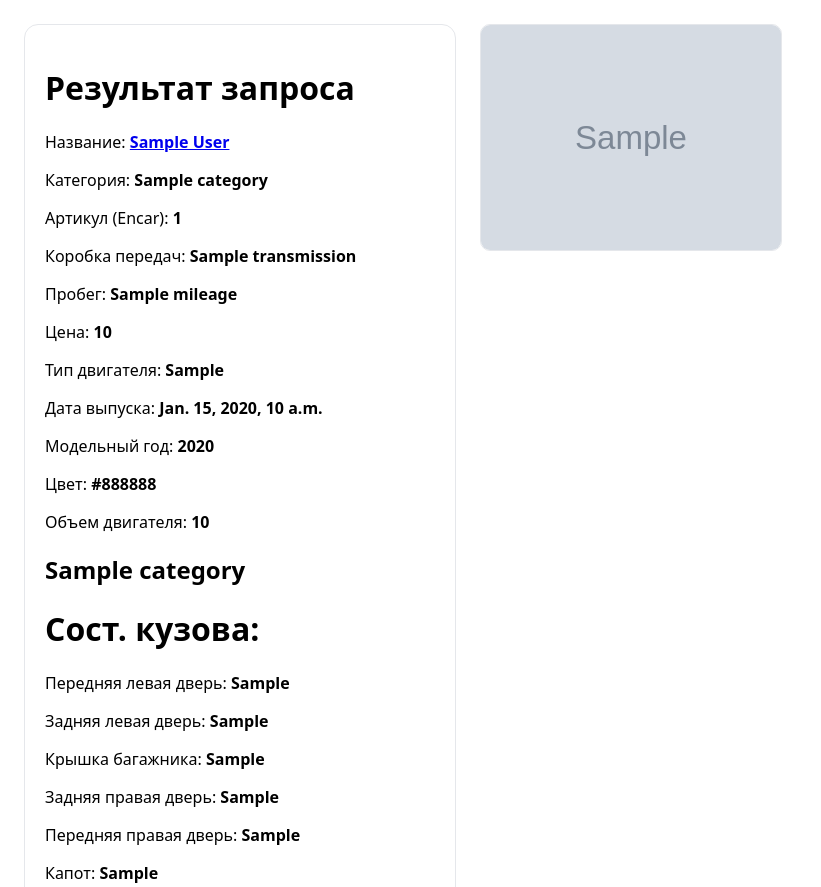
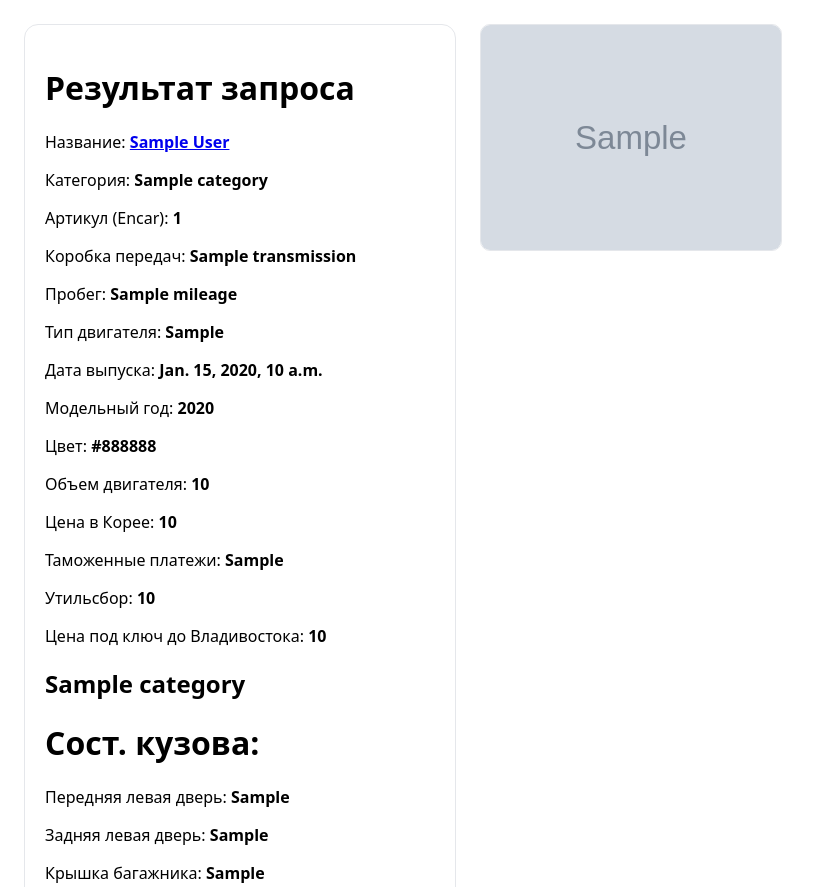
Before and after one commit to coldtema/auto_parse, a Django app: template encar_parse/parser/templates/parser/vechile.html in a window 1280 px wide. Shown: the top 887 px of the page, without its empty margins (0-821 px from the left). Run offline with Django 5.2, Linux system fonts and the light colour scheme; the template is opened without the code that fills it: most values are stand-ins (such as "Sample title", 1, 10 or a date in 2020); grey boxes marked "Sample" are stand-in pictures.

Commit message:
added new info in template

```diff
--- a/encar_parse/parser/templates/parser/vechile.html
+++ b/encar_parse/parser/templates/parser/vechile.html
@@ -43,12 +43,15 @@ body {
       <p>Артикул (Encar): <strong>{{ encar_id }}</strong></p>
       <p>Коробка передач: <strong>{{ transmission }}</strong></p>
       <p>Пробег: <strong>{{ mileage }}</strong></p>
-      <p>Цена: <strong>{{ price }}</strong></p>
       <p>Тип двигателя: <strong>{{ fuel_type }}</strong></p>
       <p>Дата выпуска: <strong>{{ release_date }}</strong></p>
       <p>Модельный год: <strong>{{ model_year }}</strong></p>
       <p>Цвет: <strong>{{ color }}</strong></p>
       <p>Объем двигателя: <strong>{{ engine_capacity }}</strong></p>
+      <p>Цена в Корее: <strong>{{ ru_price }}</strong></p>
+      <p>Таможенные платежи: <strong>{{ customs_duty }}</strong></p>
+      <p>Утильсбор: <strong>{{ recycling_fee }}</strong></p>
+      <p>Цена под ключ до Владивостока: <strong>{{ final_price }}</strong></p>
 
       {% for category in all_options_list %}
         <h2>{{category.name}}</h2>
```
